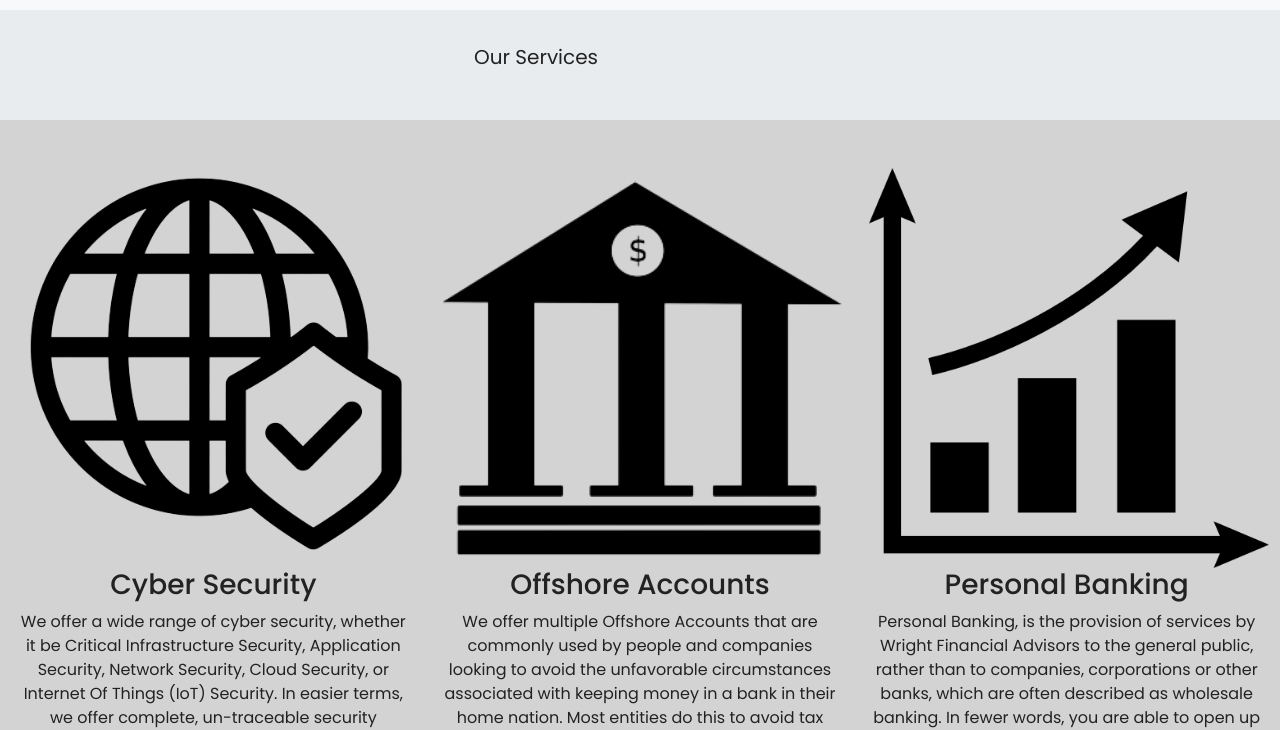
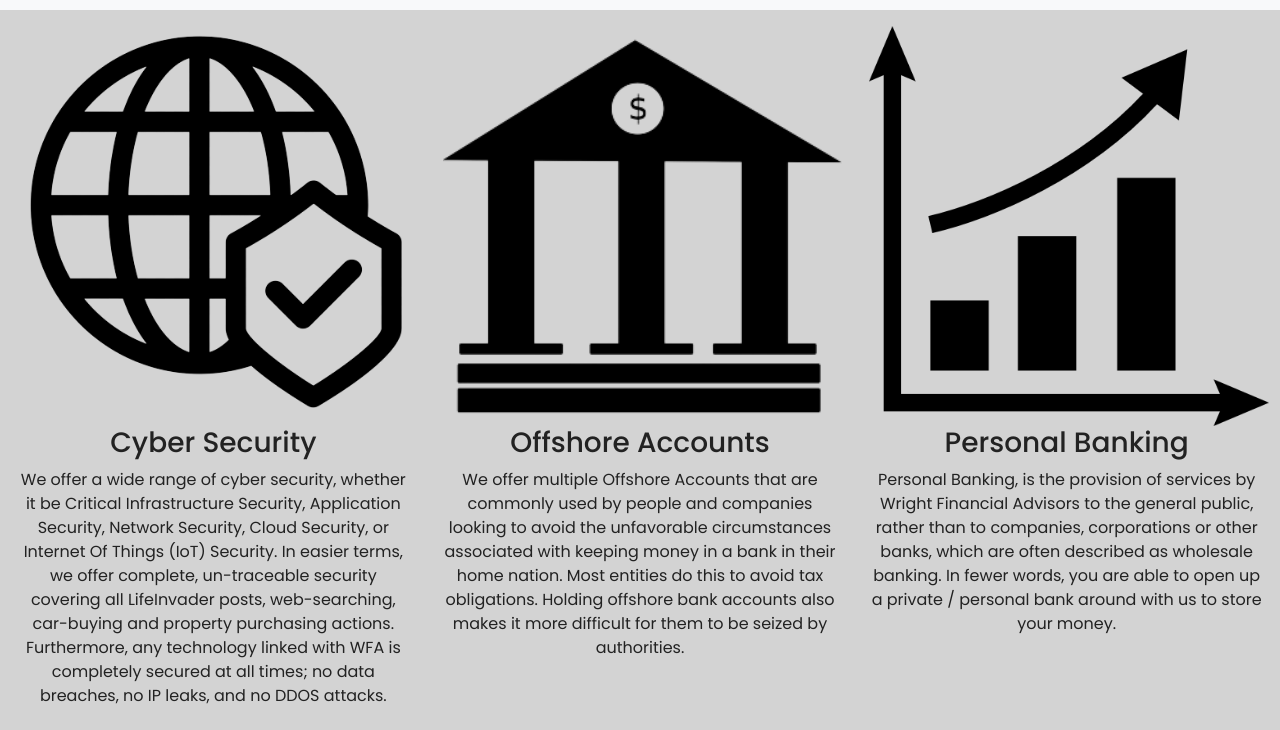
Before and after one commit to Im2Slothy/WFA, a plain HTML site: page service.html in a window 1280 px wide. Shown: the part 58-788 px from the top of the page. Drawn offline with nearby package versions, Linux system fonts and the light colour scheme.

Commit message:
22 last commit

```diff
--- a/service.html
+++ b/service.html
@@ -47,17 +47,7 @@
 		</div>
 	</div>
 </nav>
-<!--- Jumbotron -->
-<div class="container-fluid" data-aos="fade-up"
-		data-aos-offset="200"
-		data-aos-delay="50"
-		data-aos-duration="1000">
-	<div class="row jumbotron">
-		<div class="col-xs-12 col-sm-12 col-md-9 col-lg-9 col-xl-10">
-			<p align="center" class="lead">Our Services</p>
-		</div>
-	</div>
-</div>
+
 <!--- Three Column Section -->
 <div class="container-fluid padding"data-aos="fade-up"
         data-aos-offset="200"
```
